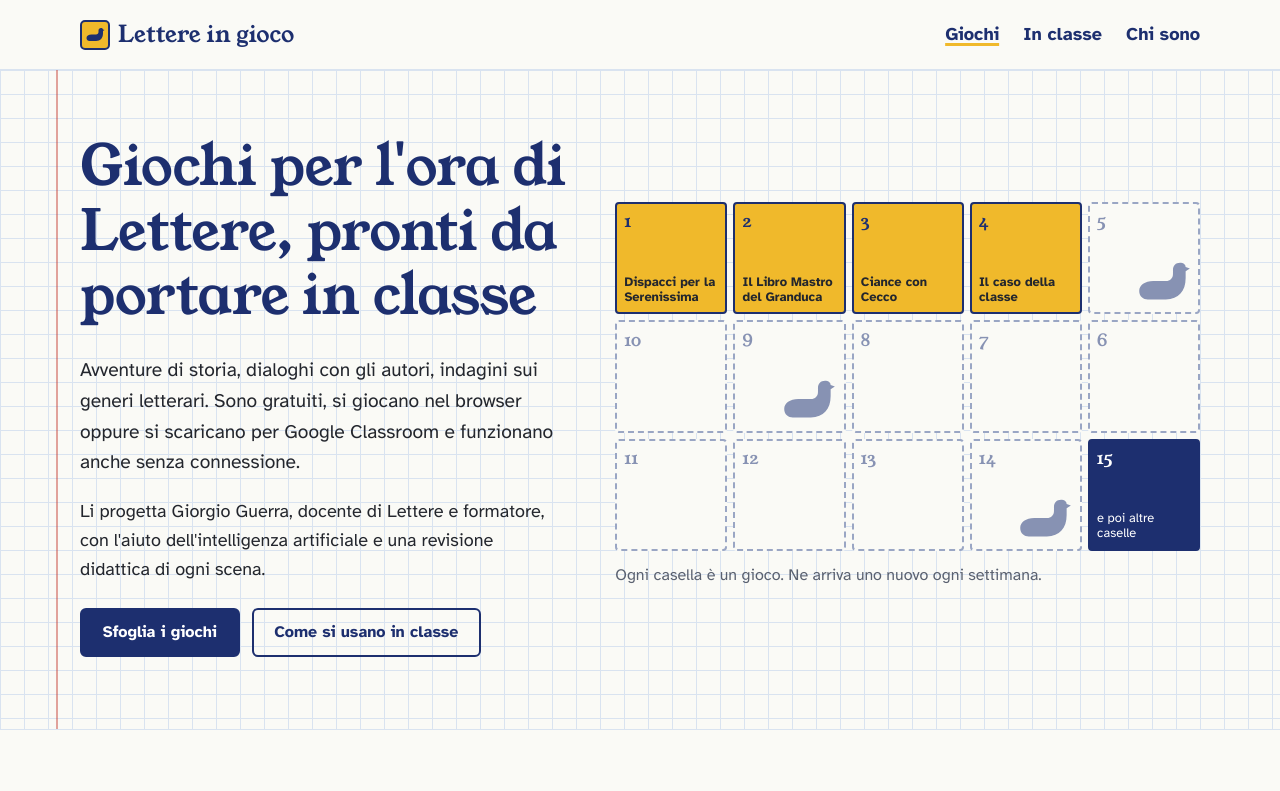
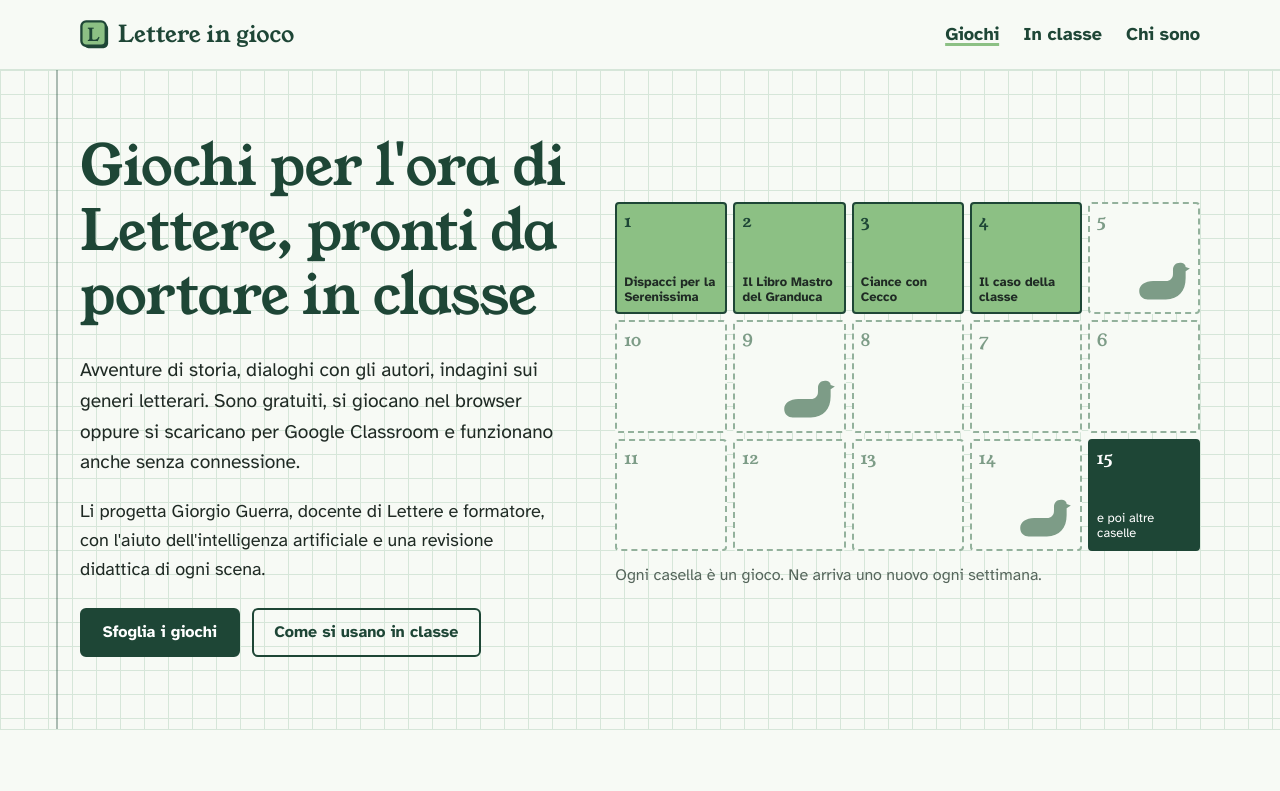
Before and after one commit to Lettereingioco/Lettereingioco, a plain HTML site: page index.html in a window 1280 px wide. Shown: the top 791 px of the page. Drawn offline with Linux system fonts and the light colour scheme.

Commit message:
Nuova gamma di verdi e marchio con la tessera L
Allinea il sito all'immagine dei profili social.

Co-Authored-By: Claude Opus 5.5 <noreply@anthropic.com>
Claude-Session: https://claude.ai/code/session_01R1PmWgS2FFVMvKy3dXcD6c

```diff
--- a/assets/stile.css
+++ b/assets/stile.css
@@ -1,5 +1,5 @@
 /* Lettere in gioco — foglio di stile
-   Carta da quaderno, inchiostro blu, matita gialla: il tabellone del gioco dell'oca è l'unico elemento vistoso. */
+   Carta da quaderno e gamma di verdi: il tabellone del gioco dell'oca è l'unico elemento vistoso. */
 
 @font-face { font-family: "Young Serif"; src: url("fonts/young-serif-latin-400-normal.woff2") format("woff2"); font-weight: 400; font-style: normal; font-display: swap; }
 @font-face { font-family: "Atkinson Hyperlegible"; src: url("fonts/atkinson-hyperlegible-latin-400-normal.woff2") format("woff2"); font-weight: 400; font-style: normal; font-display: swap; }
@@ -8,15 +8,15 @@
 @font-face { font-family: "Atkinson Hyperlegible"; src: url("fonts/atkinson-hyperlegible-latin-700-italic.woff2") format("woff2"); font-weight: 700; font-style: italic; font-display: swap; }
 
 :root {
-  --carta: #fafaf6;
-  --quadretti: #d9e3f0;
-  --inchiostro: #1d2f6f;
-  --testo: #23262d;
-  --grigio: #5a6170;
-  --matita: #f0b92b;
-  --matita-chiara: #fbe7ae;
+  --carta: #f7faf5;
+  --quadretti: #d6e6d9;
+  --inchiostro: #1e4636;
+  --testo: #1f2a24;
+  --grigio: #56665c;
+  --matita: #8cc084;
+  --matita-chiara: #d9edd2;
   --correzione: #c2372e;
-  --storia: #2e6b5a;
+  --storia: #9a5b1e;
   --italiano: #b2322a;
   --geografia: #2b62a8;
   --misura: 68ch;
@@ -68,15 +68,15 @@ p { margin: 0 0 1em; max-width: var(--misura); }
   border-bottom: 1px solid var(--quadretti);
   position: relative;
 }
-.apertura::before { content: ""; position: absolute; top: 0; bottom: 0; left: max(1rem, calc((100% - 1120px) / 2 - 1.5rem)); border-left: 2px solid rgba(194, 55, 46, 0.45); }
+.apertura::before { content: ""; position: absolute; top: 0; bottom: 0; left: max(1rem, calc((100% - 1120px) / 2 - 1.5rem)); border-left: 2px solid rgba(30, 70, 54, 0.35); }
 .apertura .contenitore { display: grid; grid-template-columns: minmax(0, 5fr) minmax(0, 6fr); gap: 3rem; align-items: center; padding-block: 4rem 4.5rem; }
 .apertura .sottotitolo { font-size: 1.2rem; }
 .azioni { display: flex; flex-wrap: wrap; gap: 0.75rem; margin-top: 1.5rem; }
 
 .pulsante { display: inline-block; font: 700 1rem/1.2 var(--sans); padding: 0.8rem 1.3rem; border-radius: 6px; border: 2px solid var(--inchiostro); background: var(--inchiostro); color: #fff; text-decoration: none; cursor: pointer; }
-.pulsante:hover { background: #142256; }
+.pulsante:hover { background: #163528; }
 .pulsante.secondario { background: transparent; color: var(--inchiostro); }
-.pulsante.secondario:hover { background: rgba(29, 47, 111, 0.07); }
+.pulsante.secondario:hover { background: rgba(30, 70, 54, 0.07); }
 .pulsante[aria-disabled="true"] { background: transparent; border-color: #b9bfcc; color: var(--grigio); cursor: not-allowed; }
 
 /* Il tabellone del gioco dell'oca */
@@ -84,14 +84,14 @@ p { margin: 0 0 1em; max-width: var(--misura); }
 .caselle { list-style: none; margin: 0; padding: 0; display: grid; grid-template-columns: repeat(5, 1fr); gap: 6px; }
 .casella { grid-row: var(--r); grid-column: var(--c); aspect-ratio: 1; position: relative; border: 2px solid var(--inchiostro); border-radius: 4px; background: var(--carta); padding: 0.45rem; display: flex; flex-direction: column; justify-content: space-between; font-size: 0.8rem; line-height: 1.2; }
 .casella .numero { font-family: var(--serif); font-size: 1.05rem; color: var(--inchiostro); }
-.casella.libera { border-style: dashed; border-color: #9aa6c4; }
-.casella.libera .numero { color: #8792b3; }
+.casella.libera { border-style: dashed; border-color: #93b19c; }
+.casella.libera .numero { color: #7d9c87; }
 .casella.gioco { background: var(--matita); }
 .casella.gioco a { color: var(--testo); text-decoration: none; font-weight: 700; }
 .casella.gioco a::after { content: ""; position: absolute; inset: 0; }
-.casella.gioco:hover { background: #f5c94e; }
+.casella.gioco:hover { background: #9fcf97; }
 .casella.gioco:focus-within { outline: 3px solid var(--correzione); outline-offset: 2px; }
-.casella .oca { width: 60%; align-self: flex-end; color: #8792b3; }
+.casella .oca { width: 60%; align-self: flex-end; color: #7d9c87; }
 .casella.arrivo { background: var(--inchiostro); border-color: var(--inchiostro); }
 .casella.arrivo .numero, .casella.arrivo span { color: #fff; }
 .tabellone figcaption { margin-top: 0.75rem; color: var(--grigio); font-size: 1rem; }
@@ -116,7 +116,7 @@ p { margin: 0 0 1em; max-width: var(--misura); }
 .scheda h3 a:hover { text-decoration: underline; }
 .dati { color: var(--grigio); font-size: 1rem; margin-bottom: 0.75rem; }
 .disciplina { color: var(--colore); font-weight: 700; }
-.stato { display: inline-block; font-size: 0.85rem; font-weight: 700; padding: 0.1rem 0.55rem; border-radius: 4px; background: var(--matita-chiara); color: #6b4f00; margin-left: 0.4rem; }
+.stato { display: inline-block; font-size: 0.85rem; font-weight: 700; padding: 0.1rem 0.55rem; border-radius: 4px; background: var(--matita-chiara); color: #2c5a3c; margin-left: 0.4rem; }
 .vuoto { color: var(--grigio); font-style: italic; }
 
 /* Passi */
@@ -127,7 +127,7 @@ p { margin: 0 0 1em; max-width: var(--misura); }
 /* Newsletter */
 .newsletter { background: var(--inchiostro); color: #fff; }
 .newsletter h2 { color: #fff; }
-.newsletter p { color: #dfe5f5; }
+.newsletter p { color: #dcebe1; }
 .newsletter .contenitore { padding-block: 3.5rem; }
 
 /* Pagine interne */
--- a/index.html
+++ b/index.html
@@ -14,7 +14,7 @@
 <a class="salta" href="#principale">Vai al contenuto</a>
 <header class="testata">
   <div class="contenitore">
-    <a class="marchio" href="index.html"><svg viewBox="0 0 30 30" aria-hidden="true"><rect x="1" y="1" width="28" height="28" rx="4" fill="#f0b92b" stroke="#1d2f6f" stroke-width="2"/><path fill="#1d2f6f" transform="translate(5 7) scale(0.5)" d="M3 22c0-4 4-7 10-7h9c3 0 5-2 5-5V7c0-3 2-5 5-5 2 0 4 1 4 3l3 1-3 2v5c0 9-5 15-14 15H9c-3 0-6-2-6-6z"/></svg>Lettere in gioco</a>
+    <a class="marchio" href="index.html"><svg viewBox="0 0 32 32" aria-hidden="true"><rect x="4" y="4" width="26" height="26" rx="5" fill="#1e4636"/><rect x="1.5" y="1.5" width="26" height="26" rx="5" fill="#8cc084" stroke="#1e4636" stroke-width="2.5"/><text x="14.5" y="22.5" text-anchor="middle" font-family="Young Serif, Georgia, serif" font-size="19" fill="#1e4636">L</text></svg>Lettere in gioco</a>
     <nav aria-label="Menu principale"><ul class="menu">
       <li><a href="index.html#giochi" aria-current="page">Giochi</a></li>
       <li><a href="index.html#in-classe">In classe</a></li>
```
Also changed, not shown: 404.html (+1 -1 lines), chi-sono/index.html (+1 -1 lines), giochi/ciance-con-cecco/index.html (+1 -1 lines), giochi/dispacci-per-la-serenissima/index.html (+1 -1 lines), giochi/il-caso-della-classe/index.html (+1 -1 lines), giochi/il-libro-mastro-del-granduca/index.html (+1 -1 lines), privacy/index.html (+1 -1 lines), assets/icona.svg, 1 other file.
